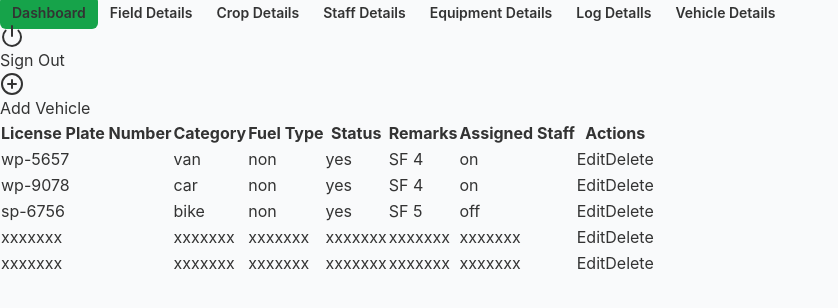
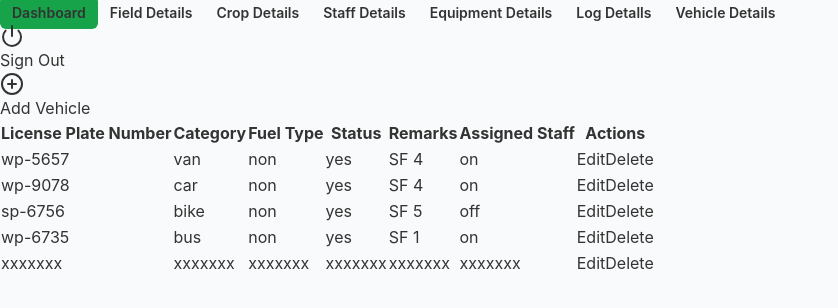
Before and after one commit to SandulRusara/green-shadow-react-pos, a React (Vite) app: page /vehicle in a window 1280 px wide. Shown: the top 308 px of the page, without its empty margins (0-838 px from the left). Built offline with nearby package versions, Linux system fonts and the light colour scheme.

Commit message:
table data update

```diff
--- a/src/pages/Vehicle.tsx
+++ b/src/pages/Vehicle.tsx
@@ -135,12 +135,12 @@ export function Vehicle() {
               </td>
             </tr>
             <tr className="hover:bg-slate-200 border-b border-gray-950 font-bold">
-              <td className="px-6 py-4">xxxxxxx</td>
-              <td className="px-6 py-4">xxxxxxx</td>
-              <td className="px-6 py-4">xxxxxxx</td>
-              <td className="px-6 py-4">xxxxxxx</td>
-              <td className="px-6 py-4">xxxxxxx</td>
-              <td className="px-6 py-4">xxxxxxx</td>
+              <td className="px-6 py-4">wp-6735</td>
+              <td className="px-6 py-4">bus</td>
+              <td className="px-6 py-4">non</td>
+              <td className="px-6 py-4">yes</td>
+              <td className="px-6 py-4">SF 1</td>
+              <td className="px-6 py-4">on</td>
               <td className="px-6 py-4">
                 <a
                   href="#"
```
